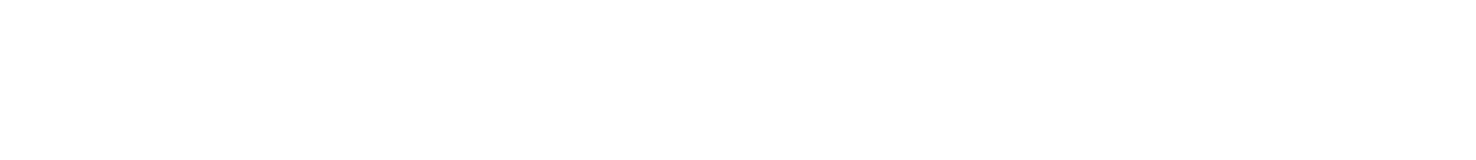
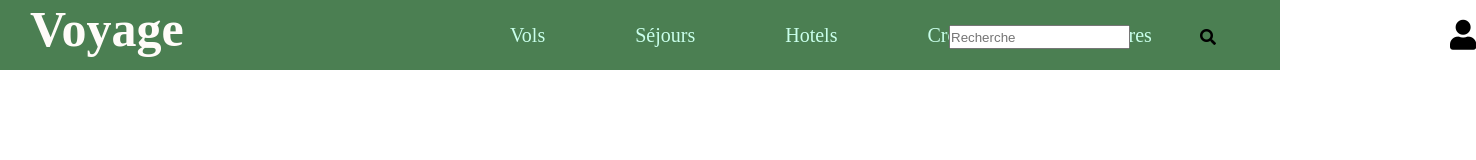
Before and after one commit to Mbailleul-dev/sitedevoyage, a plain HTML site: page index.html in a window 1280 px wide. Shown: the whole page, 1476 px wide, since content can reach past the window. Drawn offline with Linux system fonts and the light colour scheme.

Commit message:
ajout page d'accueil

```diff
--- a/index.html
+++ b/index.html
@@ -1,12 +1,71 @@
 <!DOCTYPE html>
-<html lang="fr">
+<html lang="fr" dir="ltr">
 <head>
     <meta charset="UTF-8">
-    <meta http-equiv="X-UA-Compatible" content="IE=edge">
-    <meta name="viewport" content="width=device-width, initial-scale=1.0">
-    <title>Document</title>
+    <link rel="stylesheet" href="https://use.fontawesome.com/releases/v5.15.3/css/all.css" integrity="sha384-SZXxX4whJ79/gErwcOYf+zWLeJdY/qpuqC4cAa9rOGUstPomtqpuNWT9wdPEn2fk" crossorigin="anonymous">
+
+   <link rel="stylesheet" href="style.css">
+    <title>Site de voyage</title>
 </head>
 <body>
+  <header>
+      <h1>Voyage</h1>
+    <div id="navigation">
+      <nav>
+        <ul>
+
+        <!-- Début du menu déroulant -->
+        <li><a href="#">Vols</a>
+        <ul>
+        <li><a href="#">Drop 1</a></li>
+        <li><a href="#">Drop 2</a></li>
+        <li><a href="#">Drop 3</a></li>
+        </ul>
+        </li>
+
+        <li><a href="#">Séjours</a>
+          <ul>
+          <li><a href="#">Drop 1</a></li>
+          <li><a href="#">Drop 2</a></li>
+          <li><a href="#">Drop 3</a></li>
+          </ul>
+          </li>
+
+          <li><a href="#">Hotels</a>
+            <ul>
+            <li><a href="#">Drop 1</a></li>
+            <li><a href="#">Drop 2</a></li>
+            <li><a href="#">Drop 3</a></li>
+            </ul>
+            </li>
+
+            <li><a href="#">Croisières</a>
+              <ul>
+              <li><a href="#">Drop 1</a></li>
+              <li><a href="#">Drop 2</a></li>
+              <li><a href="#">Drop 3</a></li>
+              </ul>
+              </li>
+
+              <li><a href="#">Autres</a>
+                <ul>
+                <li><a href="#">Drop </a></li>
+                <li><a href="#">Drop </a></li>
+                <li><a href="#">Drop </a></li>
+                </ul>
+                </li>
+
+        </ul>
+        </nav>
+        <i class="fas fa-search"></i>
+        <input class="search" type="text" placeholder="Recherche">
+        <a href="connexion/connexion.html"><i class="fas fa-user"></i></a>
+      </div>
+
+  </header>
+
+
+
 
 </body>
 </html>
--- a/style.css
+++ b/style.css
@@ -1,42 +1,94 @@
-.photo
+/* GENERAL */
+*
 {
-    width: 40vw;
-    min-height: 35vh;
-    float: left;
-    margin-right: 2vw;
+    margin: 0;
+    padding: 0;
+
 }
-p{
-    margin: 0.2rem;
+
+/*HEADER*/
+
+header{
+    position: relative;
+    bottom: 20px;;
+    height: 70px;
+    width: 100%;
+    background-color: #4B7F52;
 }
-h6{
-    font-size: 2.4rem;
-    margin: 0.2rem;
+header h1{
+font-size: 50px;
+margin-left: 30px;
+margin-top: 20px;
+color: #FFFCF9;
 }
-.etoile
-{
-    font-size: 1rem;
+nav{
+    position: absolute;
+    left: 490px; bottom: 3px;
+
 }
-.tarif
-{
-    font-size: 1.8rem;
-    font-weight: bold;
+li {
+    list-style:none !important;
+    color:#FFF;
+    padding:10px;
+    font-size:20px;
+    text-decoration:none;
+    white-space: nowrap;
+
+    }
+
+    nav ul li {
+    list-style: none;
+    line-height:44px;
+    float:left;
+
+
+    }
+    nav ul li a {
+    color:#C9FFEb;
+    padding:10px;
+    font-size:20px;
+    text-decoration:none;
+    padding-left: 60px;
+    position: relative;
+    right: 50px;
+
+    }
+    a:hover{
+    color: black;
+    }
+  nav ul li ul li a{
+      color: #7DD181;
+
+
 }
-.barre
-{
-    text-decoration:line-through red;
-    font-size: 3rem;
+    nav ul li ul { display:none; } /* Rend le menu déroulant caché par défaut */
+    nav ul li:hover ul { /* Affiche la dropNav au survol de la souris avec la class .drop */
+    z-index:99999;
+    display:list-item !important;
+    position:absolute;
+    margin-top:5px;
+    margin-left:-10px;
+
+    }
+    nav ul li:hover ul li {
+    float:none;
+    }
+
+.search{
+    float: right;
+    margin-right: 150px;
+    position: relative;
+    bottom: 33px;
+   height: 20px;
 }
-button
-{
-    background-color: teal;
+.fa-search:before{
+    font-size: 16px;
+    position: relative;
+    left: 1200px; bottom: 41px;
 }
-button:hover
-{
-    background-color: orange;
+.fa-user:before{
+    position: relative;
+    left: 1430px; bottom: 38px;
+    font-size: 30px;
+    color: black;
 }
-.voyage
-{
-    width: 70vw;
-    height: 60vh;
-    margin-left: 15vw;
-}
```
